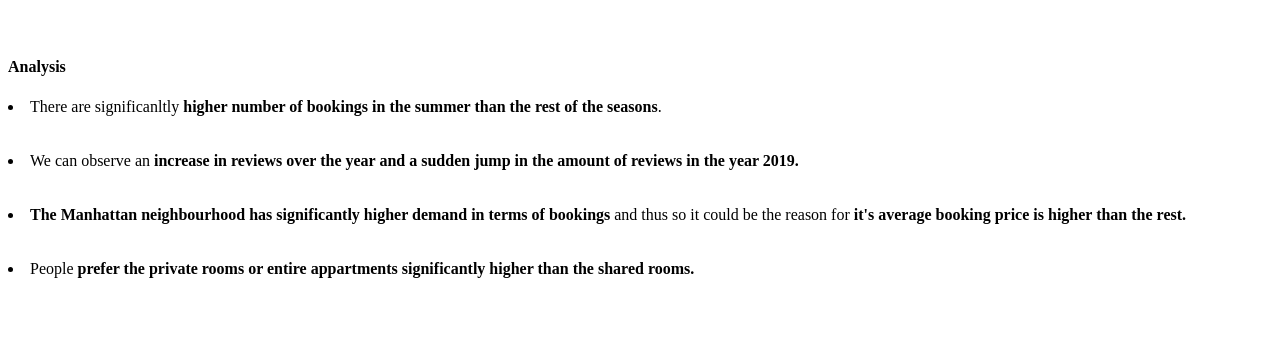
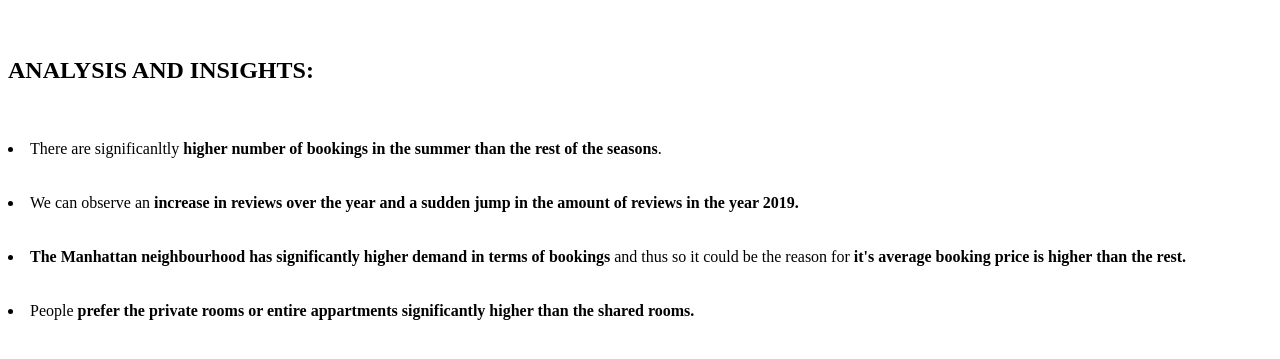
Before and after one commit to inferno-scorp2/airbnb_tableau_dashboard.github.io, a plain HTML site: page index.html in a window 1280 px wide. Shown: the part 115-474 px from the top of the page. Drawn offline with Linux system fonts and the light colour scheme.

Commit message:
Update index.html

```diff
--- a/index.html
+++ b/index.html
@@ -23,7 +23,8 @@
     <br>&nbsp;</br>
     <br>&nbsp;</br>
     <br>&nbsp;</br>
-    <h4>Analysis</h4>
+    <h2>ANALYSIS AND INSIGHTS:</h2>
+      <br>&nbsp;</br>
       <li>There are significanltly <b>higher number of bookings in the summer than the rest of the seasons</b>.</li>
       <br>&nbsp;</br>
       <li>We can observe an <b>increase in reviews over the year and a sudden jump in the amount of reviews in the year 2019.</b></li>
```
